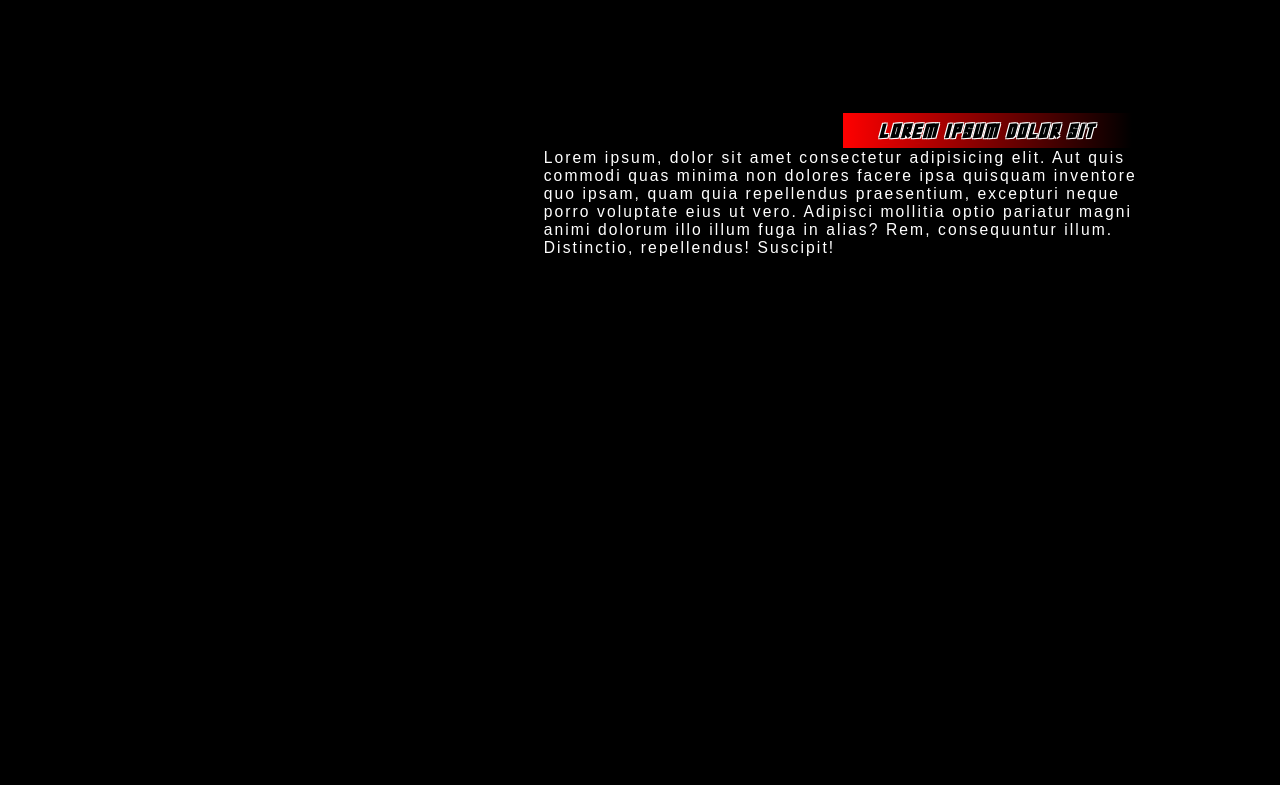
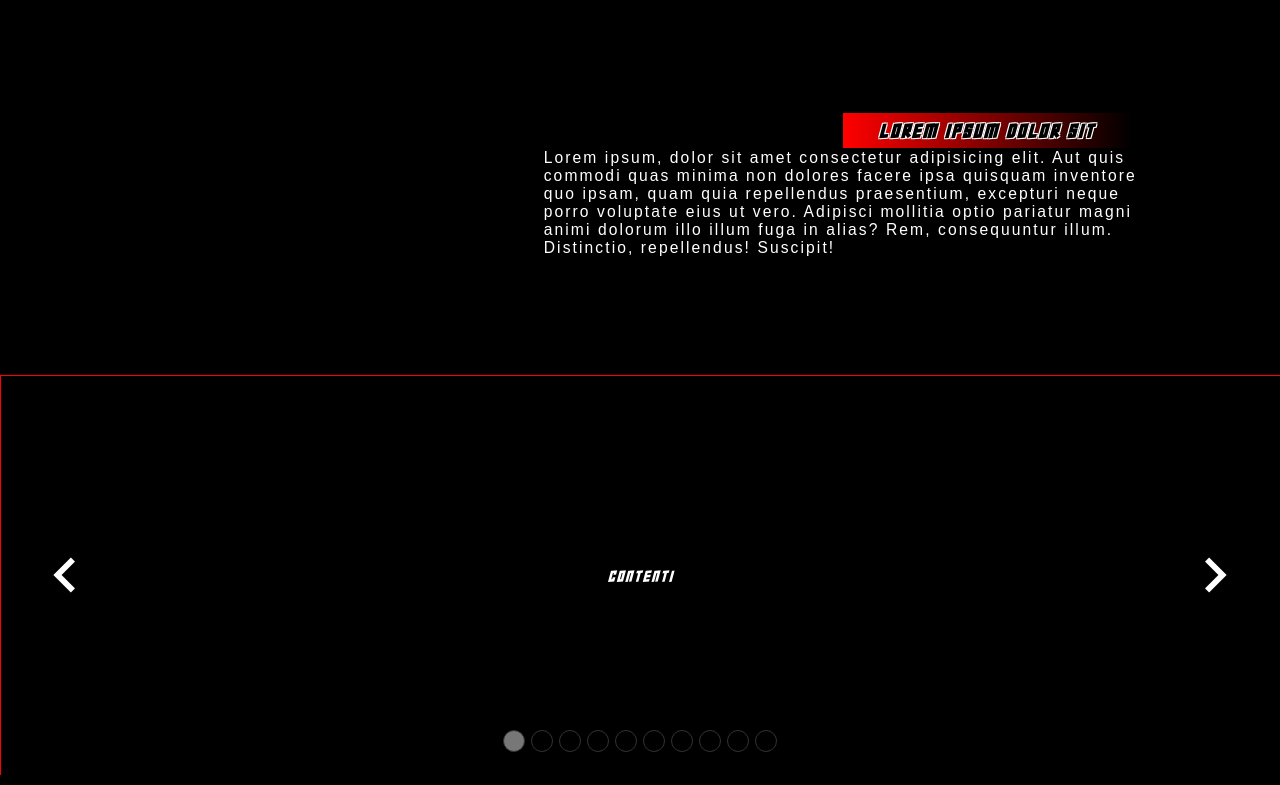
Before and after one commit to matsoaresp/PageGame, a plain HTML site: page index.html in a window 1280 px wide. Shown: the part 1227-2012 px from the top of the page. Before the commit the page ends 1499 px from the top, so only its background shows below. Drawn offline with Linux system fonts and the light colour scheme.

Commit message:
subindo carrosel

```diff
--- a/index.html
+++ b/index.html
@@ -1,5 +1,5 @@
 <!DOCTYPE html>
-<html lang="en">
+<html lang="PT-BR">
 <head>
     <meta charset="UTF-8">
     <meta name="viewport" content="width=device-width, initial-scale=1.0">
@@ -14,7 +14,7 @@
         </a>
         <ul class="lista">
             <li class="item-lista"><a href="#subtitulo">Historia</a></li>
-            <li class="item-lista"><a href="">Personagens</a></li>
+            <li class="item-lista"><a href="#Personagens">Personagens</a></li>
             <li class="item-lista"><a href="">Login</a></li>
         </ul>
     </header>
@@ -40,8 +40,44 @@
         <img class="demon" src="/Imagens/download.jpeg" alt="Demon">
     </section>
 
+    <section id="Personagens">
+        <link rel="stylesheet" type="text/css" href="style.css">
 
+        <div class="baba">
+            <div class="carousel">
+                <div class="slider">
+                    <section>content1</section>
+                    <section>content2</section>
+                    <section>content3</section>
+                    <section>content4</section>
+                    <section>content5</section>
+                    <section>content6</section>
+                    <section>content7</section>
+                    <section>content8</section>
+                    <section>content9</section>
+                    <section>content10</section>
+                </div>
+                <div class="slider-controls">
+                    <span class="arrow left material-icons">keyboard_arrow_left</span>
+                    <span class="arrow right material-icons">keyboard_arrow_right</span>
+                    <ul>
+                    <li class="selected"></li>
+                    <li></li>
+                    <li></li>
+                    <li></li>
+                    <li></li>
+                    <li></li>
+                    <li></li>
+                    <li></li>
+                    <li></li>
+                    <li></li>
+                </ul>
+                </div>
+            </div>
+        </div>
 
+        <script src="js.js"></script>
+    </section>
 
 <script src="main.js"></script>
 </body>
--- a/jogo.css
+++ b/jogo.css
@@ -89,6 +89,7 @@ a:hover{
     background-color: rgb(0, 0, 0);
     overflow: hidden;
     margin-top: -10%;
+
 
 }
 
--- /dev/null
+++ b/js.js
@@ -0,0 +1,31 @@
+const slider = document.querySelector(".slider");
+
+const leftArrow = document.querySelector(".left");
+const rightArrow = document.querySelector(".right");
+const indicatorParents = document.querySelector('.slider-controls ul');
+let sectionIndex = 0;
+let numberOfSlide = 10;
+
+
+document.querySelectorAll('.slider-controls li').forEach(function (indicator, ind) {
+    indicator.addEventListener('click', function () {
+        sectionIndex = ind;
+        document.querySelector('.slider-controls .selected').classList.remove('selected');
+        indicator.classList.add('selected');
+        slider.style.transform = 'translate(' + (sectionIndex) * -100/numberOfSlide +'%)';
+    });
+});
+
+rightArrow.addEventListener('click', function () {
+    sectionIndex = (sectionIndex < numberOfSlide-1) ? sectionIndex + 1 : numberOfSlide-1;
+    document.querySelector('.slider-controls .selected').classList.remove('selected');
+    indicatorParents.children[sectionIndex].classList.add('selected');
+    slider.style.transform = 'translate(' + (sectionIndex) * -100/numberOfSlide +'%)';
+});
+
+leftArrow.addEventListener('click', function () {
+    sectionIndex = (sectionIndex > 0) ? sectionIndex - 1 : 0;
+    document.querySelector('.slider-controls .selected').classList.remove('selected');
+    indicatorParents.children[sectionIndex].classList.add('selected');
+    slider.style.transform = 'translate(' + (sectionIndex) * -100/numberOfSlide +'%)';
+});
--- /dev/null
+++ b/style.css
@@ -0,0 +1,67 @@
+@import url("https://fonts.googleapis.com/icon?family=Material+Icons");
+.baba {
+	width: 100%;
+	margin: 10px auto;
+}
+.carousel {
+	height: 400px;
+	overflow: hidden;
+	position: relative;
+    padding: auto;
+}
+.slider {
+	display: flex;
+	height: 100%;
+	width: 1000%;
+	border: 1px solid red;
+	transition: all 0.7s;
+}
+.slider section {
+	flex-basis: 100%;
+	display: flex;
+	justify-content: center;
+	align-items: center;
+}
+.slider-controls .arrow {
+	position: absolute;
+	top: 50%;
+	transform: translateY(-50%);
+	cursor:pointer;
+}
+.arrow.left {
+	left:10px;
+	padding:80px 20px;
+	font-size: 70px;
+}
+.arrow.right {
+	right:10px;
+	padding:80px 20px;
+	font-size: 70px;
+}
+
+.slider-controls ul {
+	position: absolute;
+	bottom: 20px;
+	left: 50%;
+	transform: translate(-50%);
+	list-style: none;
+	display: flex;
+	padding: 0;
+	margin: 0;
+}
+.slider-controls ul li {
+	width: 20px;
+	height: 20px;
+	border: 1px solid #333333;
+	border-radius: 50%;
+	margin: 3px;
+	background: transparent;
+	cursor: pointer;
+}
+.slider-controls ul li.selected {
+	background: #777777;
+}
+
+#Personagens{
+   padding-top: 10%;
+}
```
